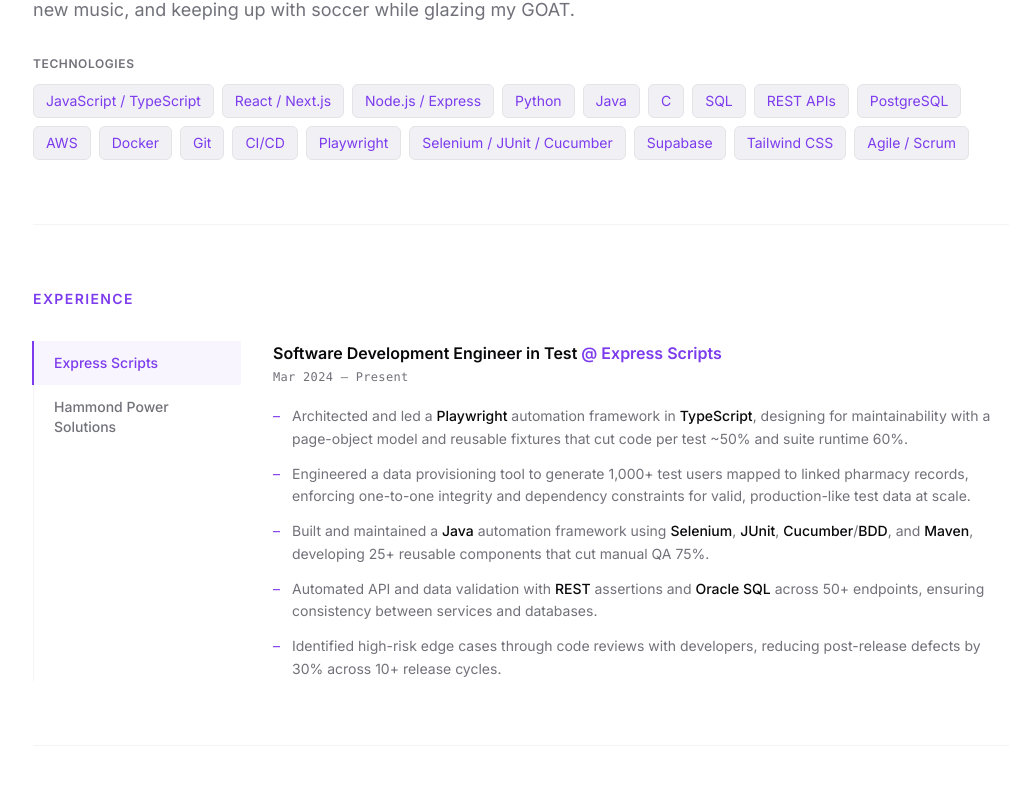
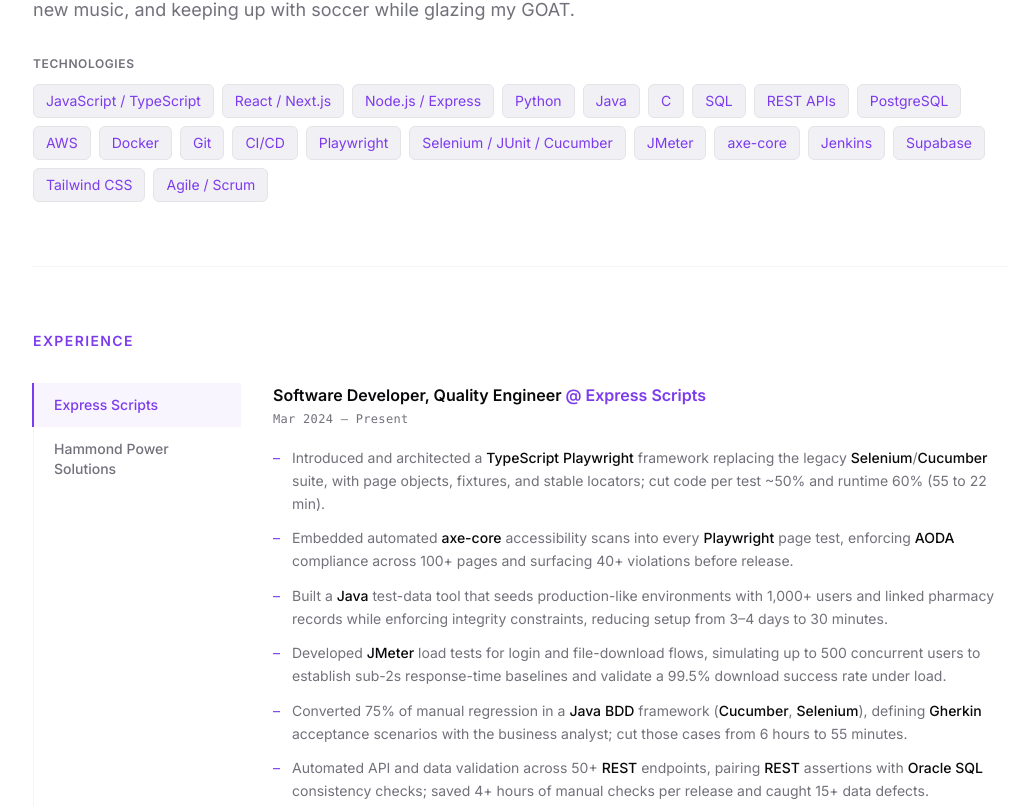
Before and after one commit to Austin-FV/austinfv-v0, a React (Vite) app: page / in a window 1280 px wide. Shown: the part 894-1700 px from the top of the page, without its empty margins (119-1144 px from the left). Built offline with nearby package versions, Linux system fonts and the light colour scheme.

Commit message:
updated resume, updated role name

```diff
--- a/src/components/About.tsx
+++ b/src/components/About.tsx
@@ -10,7 +10,7 @@ export function About() {
       </h2>
       <div className="max-w-4xl space-y-4 text-base leading-relaxed text-muted-foreground md:text-lg">
         <p>
-          Currently an Automation Engineer at{" "}
+          Currently a Software Developer, Quality Engineer at{" "}
           <a
             href="https://www.express-scripts.ca"
             target="_blank"
--- a/src/components/Experience.tsx
+++ b/src/components/Experience.tsx
@@ -19,6 +19,10 @@ const KEYWORDS = [
   "SharePoint",
   "Excel",
   "BDD",
+  "Gherkin",
+  "axe-core",
+  "AODA",
+  "JMeter",
 ];
 
 function highlightKeywords(text: string): ReactNode {
--- a/src/data/experience.ts
+++ b/src/data/experience.ts
@@ -11,15 +11,17 @@ export const experience: ExperienceItem[] = [
   {
     company: "Express Scripts",
     companyUrl: "https://www.express-scripts.ca",
-    role: "Software Development Engineer in Test",
+    role: "Software Developer, Quality Engineer",
     start: "Mar 2024",
     end: "Present",
     bullets: [
-      "Architected and led a Playwright automation framework in TypeScript, designing for maintainability with a page-object model and reusable fixtures that cut code per test ~50% and suite runtime 60%.",
-      "Engineered a data provisioning tool to generate 1,000+ test users mapped to linked pharmacy records, enforcing one-to-one integrity and dependency constraints for valid, production-like test data at scale.",
-      "Built and maintained a Java automation framework using Selenium, JUnit, Cucumber/BDD, and Maven, developing 25+ reusable components that cut manual QA 75%.",
-      "Automated API and data validation with REST assertions and Oracle SQL across 50+ endpoints, ensuring consistency between services and databases.",
-      "Identified high-risk edge cases through code reviews with developers, reducing post-release defects by 30% across 10+ release cycles.",
+      "Introduced and architected a TypeScript Playwright framework replacing the legacy Selenium/Cucumber suite, with page objects, fixtures, and stable locators; cut code per test ~50% and runtime 60% (55 to 22 min).",
+      "Embedded automated axe-core accessibility scans into every Playwright page test, enforcing AODA compliance across 100+ pages and surfacing 40+ violations before release.",
+      "Built a Java test-data tool that seeds production-like environments with 1,000+ users and linked pharmacy records while enforcing integrity constraints, reducing setup from 3–4 days to 30 minutes.",
+      "Developed JMeter load tests for login and file-download flows, simulating up to 500 concurrent users to establish sub-2s response-time baselines and validate a 99.5% download success rate under load.",
+      "Converted 75% of manual regression in a Java BDD framework (Cucumber, Selenium), defining Gherkin acceptance scenarios with the business analyst; cut those cases from 6 hours to 55 minutes.",
+      "Automated API and data validation across 50+ REST endpoints, pairing REST assertions with Oracle SQL consistency checks; saved 4+ hours of manual checks per release and caught 15+ data defects.",
+      "Reviewed developer code for testability and edge-case risk and investigated production defects through Oracle data analysis, contributing to a 30% drop in post-release defects over 10+ releases.",
     ],
   },
   {
@@ -29,10 +31,9 @@ export const experience: ExperienceItem[] = [
     start: "May 2021",
     end: "Apr 2022",
     bullets: [
-      "Developed internal tools using SharePoint, supporting 3+ departments and optimizing cross-team workflows.",
-      "Built a custom issue-tracking system managing 100+ internal requests, streamlining intake and categorization.",
-      "Integrated custom SharePoint forms with Excel reporting, eliminating 80% of manual entry errors.",
-      "Automated form validation and email notifications, cutting average request response time by 40%.",
+      "Built SharePoint internal tools for 3 departments, including an issue-tracking system managing 100+ requests.",
+      "Integrated custom SharePoint forms with Excel reporting, eliminating 80% of manual data-entry errors.",
+      "Automated form validation and email notification workflows, cutting average request response time by 40%.",
     ],
   },
 ];
--- a/src/data/technologies.ts
+++ b/src/data/technologies.ts
@@ -17,6 +17,9 @@ export const technologies: string[] = [
   "CI/CD",
   "Playwright",
   "Selenium / JUnit / Cucumber",
+  "JMeter",
+  "axe-core",
+  "Jenkins",
   "Supabase",
   "Tailwind CSS",
   "Agile / Scrum",
```
Also changed, not shown: 1 other file (tests, documents, lock files or other folders).
